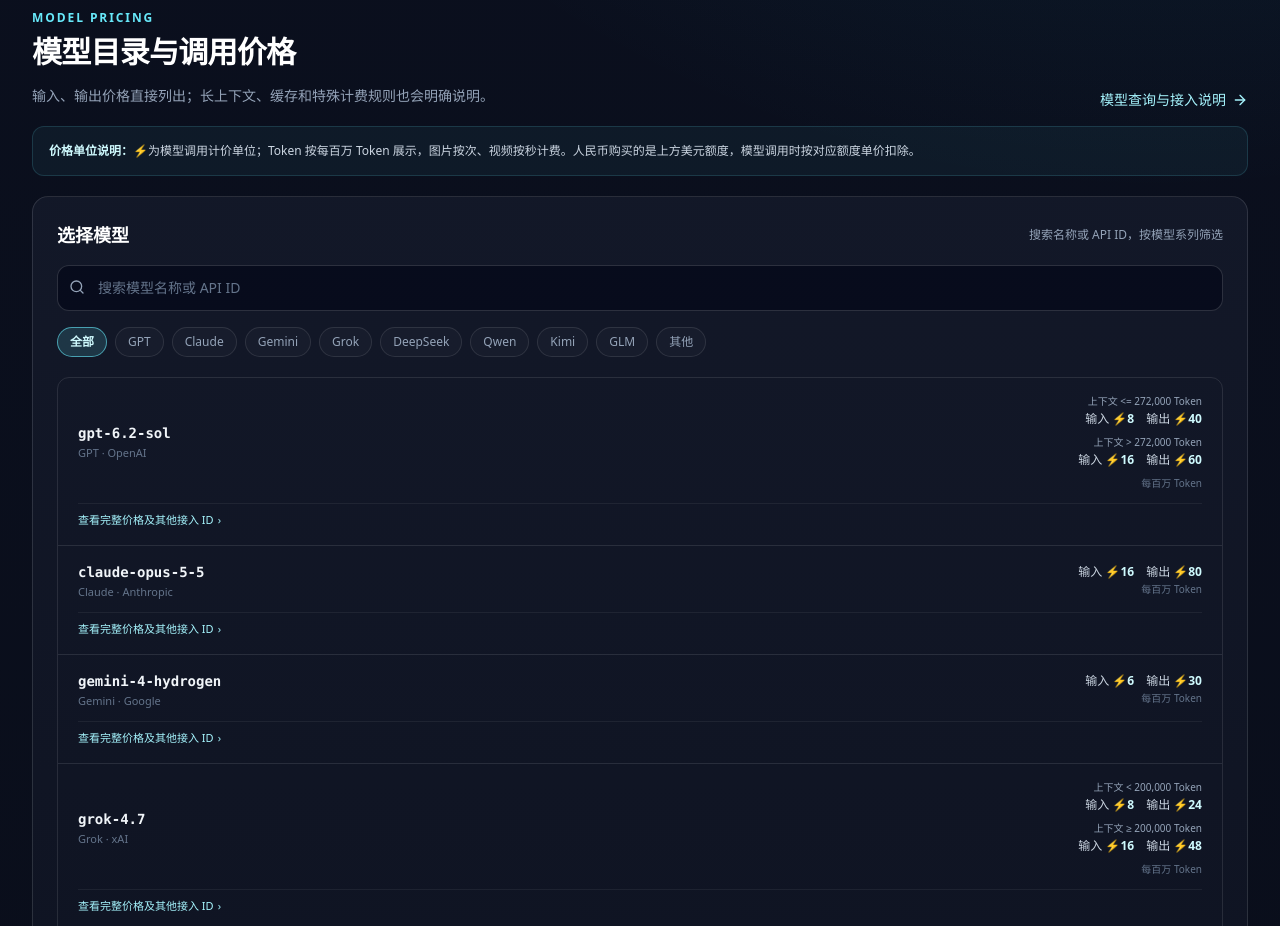
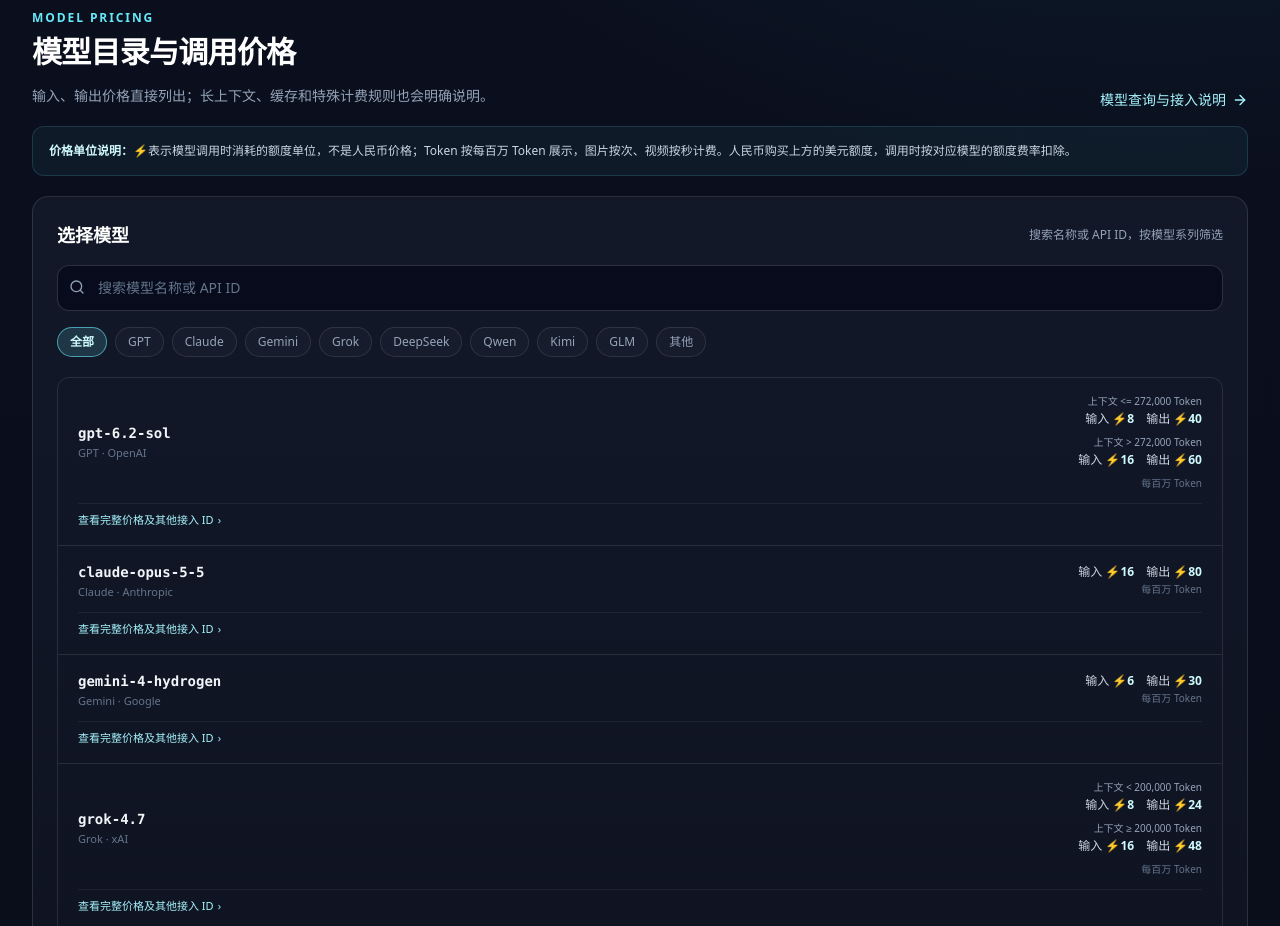
Before and after one commit to Jihai123/zhibeimao-home, a Next.js app: page /api in a window 1280 px wide. Shown: the part 1300-2226 px from the top of the page. Built offline with nearby package versions, Linux system fonts and the light colour scheme.

Commit message:
Clarify model quota units are not RMB prices

```diff
--- a/components/ModelCatalog.tsx
+++ b/components/ModelCatalog.tsx
@@ -158,7 +158,7 @@ function PricingDetails({ pricing }: { pricing: ModelPricing }) {
     return (
       <div className="mt-3">
         <TermsGrid terms={{ input: pricing.input, output: pricing.output, cacheRead: pricing.cacheRead, cacheWrite: pricing.cacheWrite }} />
-        <p className="mt-2 text-[11px] leading-5 text-slate-500">⚡为模型调用计价单位；Token 价格按百万 Token 计算，实际扣费以 Key 用量记录为准。</p>
+        <p className="mt-2 text-[11px] leading-5 text-slate-500">⚡表示模型调用时消耗的额度单位，不是人民币价格；Token 价格按百万 Token 计算，实际扣费以 Key 用量记录为准。</p>
       </div>
     );
   }
@@ -182,7 +182,7 @@ function PricingDetails({ pricing }: { pricing: ModelPricing }) {
               : '该模型会按不同时段的倍率计费。'}
           </p>
         )}
-        <p className="text-[11px] leading-5 text-slate-500">⚡为模型调用计价单位；Token 价格按百万 Token 计算，视频按秒计算。实际扣费以 Key 用量记录为准。</p>
+        <p className="text-[11px] leading-5 text-slate-500">⚡表示模型调用时消耗的额度单位，不是人民币价格；Token 价格按百万 Token 计算，视频按秒计算。实际扣费以 Key 用量记录为准。</p>
       </div>
     );
   }
@@ -191,7 +191,7 @@ function PricingDetails({ pricing }: { pricing: ModelPricing }) {
     return (
       <div className="mt-3">
         <Metric label="每次请求" value={pricing.perRequest} />
-        <p className="mt-2 text-[11px] leading-5 text-slate-500">⚡为模型调用计价单位；每次请求按对应单价扣除额度。</p>
+        <p className="mt-2 text-[11px] leading-5 text-slate-500">⚡表示模型调用时消耗的额度单位，不是人民币价格；每次请求按对应单价扣除额度。</p>
       </div>
     );
   }
@@ -288,7 +288,7 @@ export function ModelCatalog({ models, available, syncedAt }: Props) {
         <>
           <div className="mt-4 rounded-xl border border-cyan-300/15 bg-cyan-300/[0.05] px-4 py-3 text-xs leading-6 text-slate-300">
             <strong className="font-semibold text-cyan-100">价格单位说明：</strong>
-            ⚡为模型调用计价单位；Token 按每百万 Token 展示，图片按次、视频按秒计费。人民币购买的是上方美元额度，模型调用时按对应额度单价扣除。
+            ⚡表示模型调用时消耗的额度单位，不是人民币价格；Token 按每百万 Token 展示，图片按次、视频按秒计费。人民币购买上方的美元额度，调用时按对应模型的额度费率扣除。
           </div>
 
           <div className="surface-panel mt-5 min-w-0 rounded-2xl p-4 sm:p-6">
```
